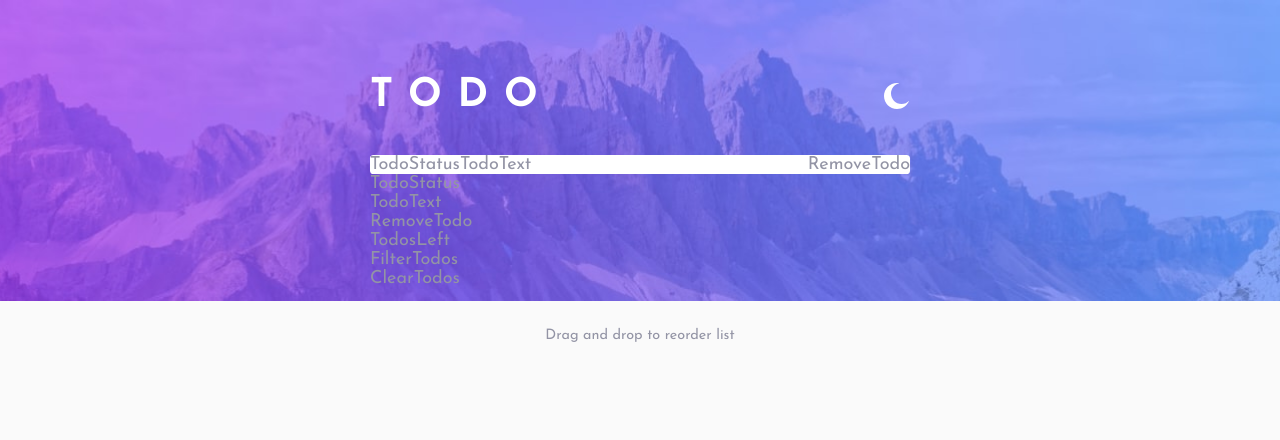
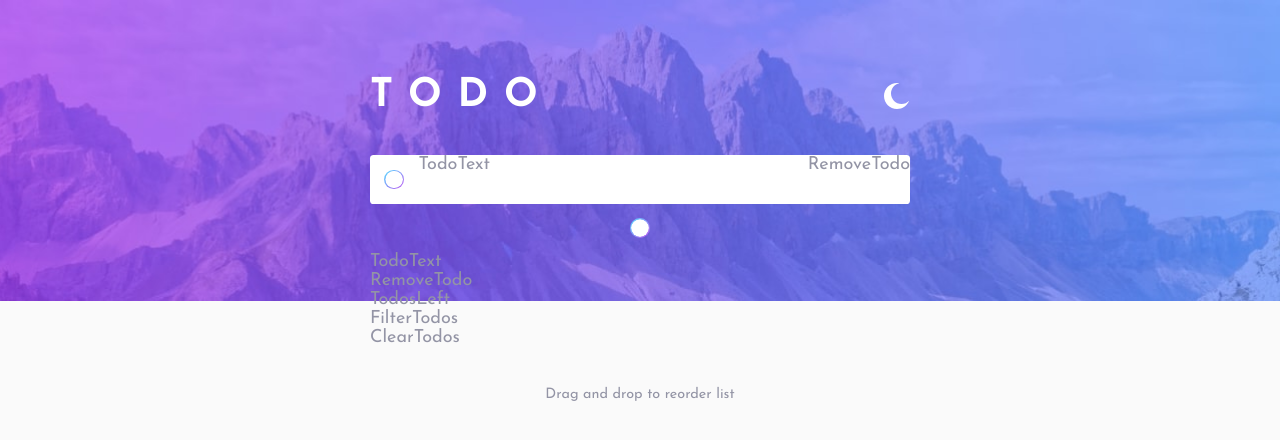
Before and after one commit to syedalimansoor/todo-app, a React (Vite) app: page / in a window 1280 px wide. Shown: the top 440 px of the page. Built offline with nearby package versions, Linux system fonts and the light colour scheme.

Commit message:
Create TodoStatus

```diff
--- a/src/components/atomic/TodoStatus.tsx
+++ b/src/components/atomic/TodoStatus.tsx
@@ -1,11 +1,92 @@
-import React from "react";
+import { Status } from "$/types";
+import React, { ChangeEventHandler, FC } from "react";
+import styled, { keyframes } from "styled-components";
+
+import checkIcon from "$/assets/icon-check.svg";
 
 interface Props {
-  status: "active" | "completed";
+  status?: Status;
+  onChange?: ChangeEventHandler<HTMLInputElement>;
 }
 
-const TodoStatus = () => {
-  return <div>TodoStatus</div>;
+const CheckboxWrapper = styled.label`
+  padding: 0.8em;
+  display: flex;
+  justify-content: center;
+  align-items: center;
+`;
+
+const CheckboxInput = styled.input.attrs({
+  type: "checkbox",
+})`
+  width: 0;
+  height: 0;
+  opacity: 0;
+  position: absolute;
+`;
+
+const DisplayCheckboxWrapper = styled.div`
+  width: 1.1em;
+  aspect-ratio: 1;
+  border-radius: 99em;
+  background-image: ${(props) => props.theme.background.checkbox};
+  position: relative;
+  z-index: 0;
+  display: flex;
+  justify-content: center;
+  align-items: center;
+
+  ${CheckboxInput}:checked ~ &::after {
+    clip-path: circle(0% at 50% 50%);
+  }
+
+  &::after {
+    content: "";
+    position: absolute;
+    inset: 1px;
+    background-color: white;
+    clip-path: circle(50% at 50% 50%);
+    border-radius: 99em;
+    z-index: -1;
+    transition: clip-path 200ms ease;
+  }
+`;
+
+const drop = keyframes`
+from {
+  opacity: 0;
+  transform: rotate(-90deg);
+}
+to {
+  opacity: 1;
+  transform: rotate(0deg);
+}
+
+`;
+
+const CheckMark = styled.img`
+  transform-origin: bottom left;
+  animation: ${drop} 200ms cubic-bezier(0.34, 1.56, 0.64, 1) 200ms backwards;
+`;
+
+const TodoStatus: FC<Props> = ({ status = "active", onChange }) => {
+  return (
+    <CheckboxWrapper>
+      <CheckboxInput
+        checked={status === "completed"}
+        onChange={onChange}
+        readOnly={!onChange}
+      />
+      <DisplayCheckboxWrapper>
+        {status == "completed" && (
+          <CheckMark
+            src={checkIcon}
+            alt={!!onChange ? "Toggle todo status" : ""}
+          />
+        )}
+      </DisplayCheckboxWrapper>
+    </CheckboxWrapper>
+  );
 };
 
 export default TodoStatus;
```
